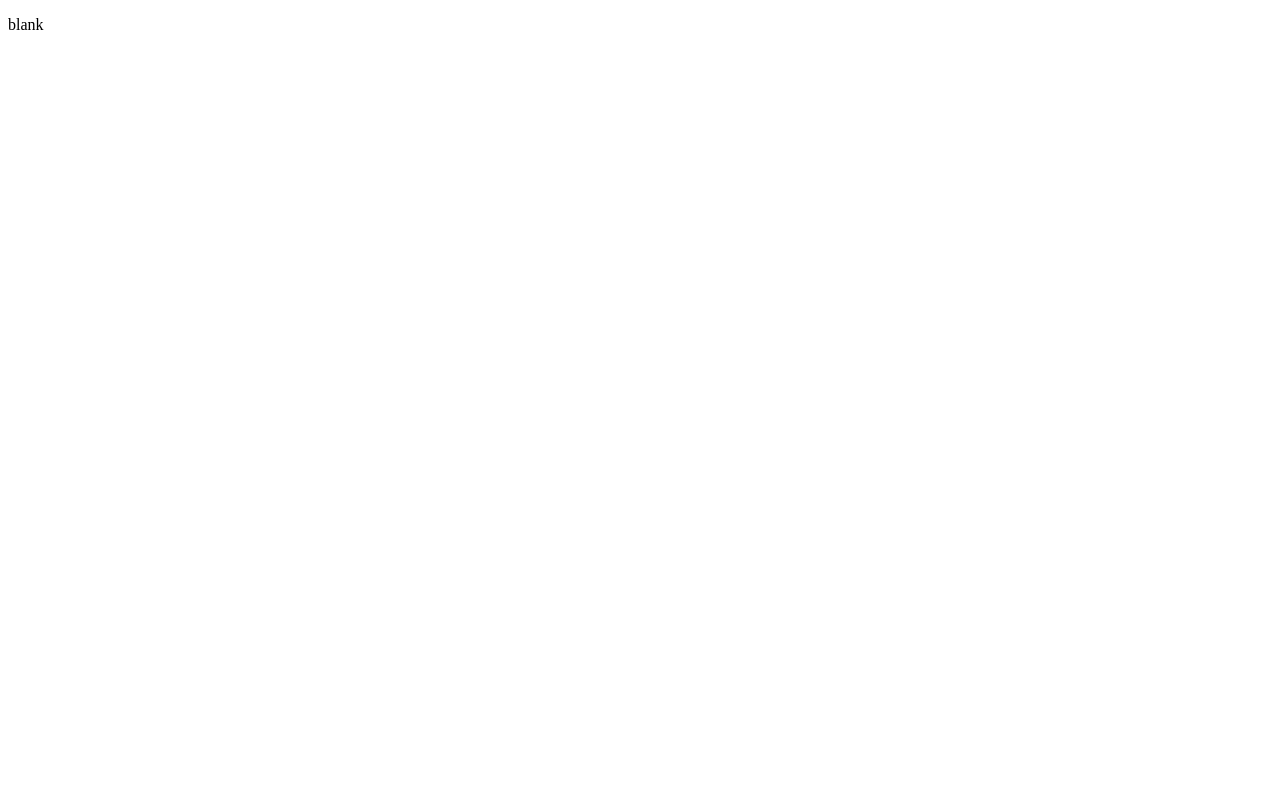
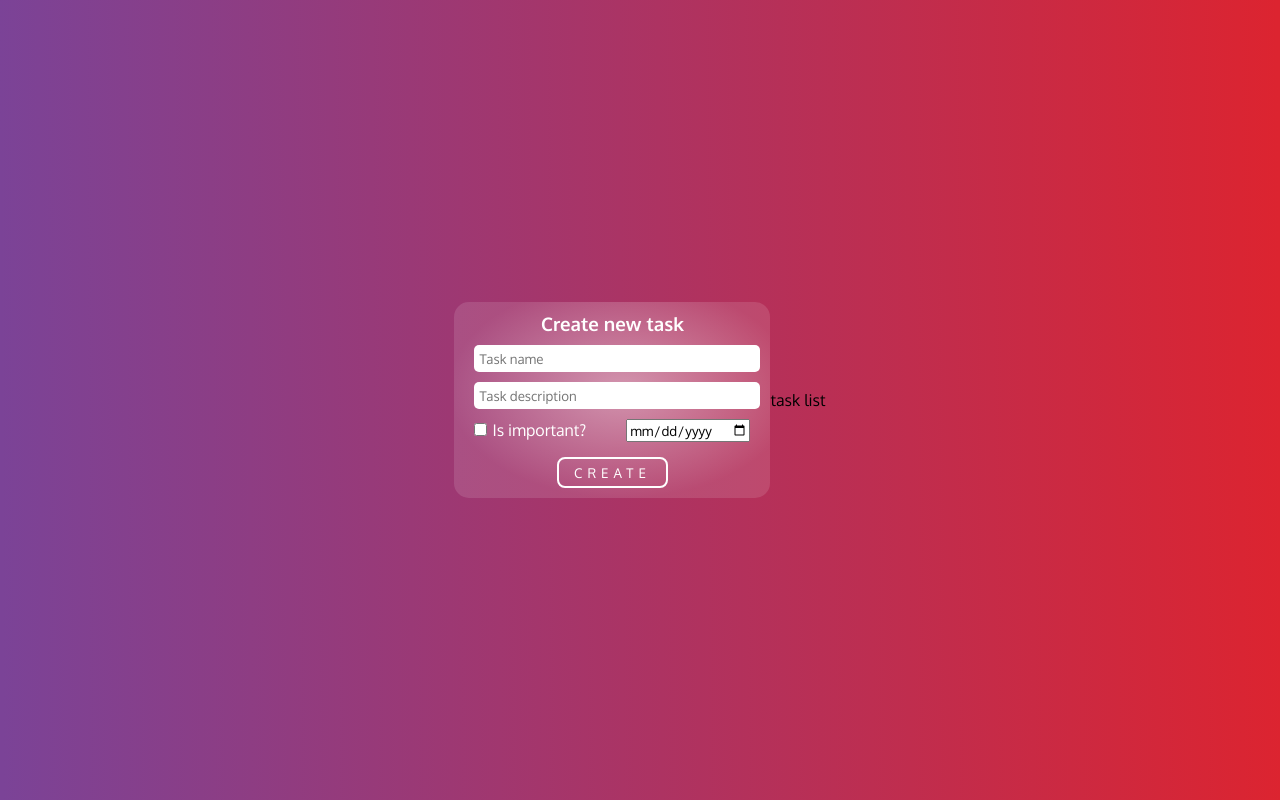
Before and after one commit to HiImRussel/to-do-app, a React (Create React App) app: page / in a window 1280 px wide. Built offline with nearby package versions, Linux system fonts and the light colour scheme.

Commit message:
Added create task section and store data in state and cookies

```diff
--- a/public/index.html
+++ b/public/index.html
@@ -8,6 +8,11 @@
       name="description"
       content="Web site created using create-react-app"
     />
+    <link rel="preconnect" href="https://fonts.gstatic.com" />
+    <link
+      href="https://fonts.googleapis.com/css2?family=Oxygen:wght@400;700&display=swap"
+      rel="stylesheet"
+    />
     <title>To do app</title>
   </head>
   <body>
--- a/src/App.js
+++ b/src/App.js
@@ -1,5 +1,14 @@
+import CreateNewTask from "./components/CreateTask";
+import TaskList from "./components/TaskList";
+import "./css/App.css";
+
 const App = () => {
-  return <p>blank</p>;
+  return (
+    <main>
+      <CreateNewTask />
+      <TaskList />
+    </main>
+  );
 };
 
 export default App;
--- /dev/null
+++ b/src/components/CreateTask.jsx
@@ -0,0 +1,90 @@
+import { useState, useEffect } from "react";
+
+import "../css/Form.css";
+
+const CreateNewTask = () => {
+  const [taskNameVelue, setTaskNameValue] = useState("");
+  const [taskDescriptionVelue, setTaskDescriptionValue] = useState("");
+  const [taskDate, setTaskDate] = useState("");
+  const [isImportant, setIsImportant] = useState(false);
+  const [tasks, setTasks] = useState();
+  const handleChange = (e) => {
+    switch (e.target.name) {
+      case "task-name":
+        setTaskNameValue(e.target.value);
+        break;
+      case "task-description":
+        setTaskDescriptionValue(e.target.value);
+        break;
+      case "important":
+        setIsImportant((prevValue) => !prevValue);
+        break;
+      case "date":
+        setTaskDate(e.target.value);
+        break;
+      default:
+        return null;
+    }
+  };
+
+  const handleSubmit = (e) => {
+    e.preventDefault();
+    const newTask = {
+      id: Math.floor(Math.random() * 999999999999),
+      name: taskNameVelue,
+      description: taskDescriptionVelue,
+      date: taskDate,
+      important: isImportant,
+    };
+    const tasks_to_save = [...tasks, JSON.stringify(newTask)];
+
+    document.cookie = JSON.stringify(tasks_to_save);
+    setTasks((prevValue) => [...prevValue, newTask]);
+  };
+
+  useEffect(() => {
+    if (document.cookie.length > 0) {
+      setTasks(JSON.parse(document.cookie));
+    }
+  }, []);
+  return (
+    <div className="tasks-bg">
+      <h3>Create new task</h3>
+      <form onSubmit={handleSubmit}>
+        <input
+          type="text"
+          name="task-name"
+          placeholder="Task name"
+          value={taskNameVelue}
+          onChange={handleChange}
+        />
+        <br />
+        <input
+          type="text"
+          name="task-description"
+          placeholder="Task description"
+          value={taskDescriptionVelue}
+          onChange={handleChange}
+        />
+        <br />
+        <input
+          type="checkbox"
+          name="important"
+          checked={isImportant}
+          onChange={handleChange}
+        />
+        <label>Is important?</label>
+        <input
+          type="date"
+          name="date"
+          value={taskDate}
+          onChange={handleChange}
+        />
+        <br />
+        <button type="submit">CREATE</button>
+      </form>
+    </div>
+  );
+};
+
+export default CreateNewTask;
--- /dev/null
+++ b/src/components/TaskList.jsx
@@ -0,0 +1,5 @@
+const TaskList = () => {
+  return <p>task list</p>;
+};
+
+export default TaskList;
--- /dev/null
+++ b/src/css/App.css
@@ -0,0 +1,14 @@
+* {
+  margin: 0px;
+  font-family: "Oxygen", sans-serif;
+}
+
+main {
+  background: linear-gradient(89.73deg, #7b4397 0.26%, #dc2430 99.8%);
+  width: 100vw;
+  height: 100vh;
+  display: flex;
+  justify-content: center;
+  flex-direction: row;
+  align-items: center;
+}
--- /dev/null
+++ b/src/css/Form.css
@@ -0,0 +1,57 @@
+.tasks-bg {
+  padding: 10px 20px;
+  background: radial-gradient(
+    55.2% 55.2% at 53.41% 44.8%,
+    rgba(255, 255, 255, 0.48) 0%,
+    rgba(255, 255, 255, 0.12) 100%
+  );
+  text-align: center;
+  color: white;
+  border-radius: 15px;
+}
+
+form input[type="text"] {
+  width: 100%;
+  border: 0px;
+  padding: 5px;
+  border-radius: 5px;
+}
+
+form input[type="text"]:focus {
+  outline: none;
+}
+
+form input {
+  margin-top: 10px;
+}
+
+form input[type="date"] {
+  margin-left: 40px;
+}
+
+form input[type="checkbox"] {
+  border: 0px;
+}
+
+form input[type="checkbox"]:focus {
+  outline: none;
+}
+
+form label {
+  margin-left: 5px;
+}
+
+form button {
+  margin-top: 15px;
+  letter-spacing: 5px;
+  background-color: transparent;
+  padding: 5px 15px;
+  border: 2px solid white;
+  color: white;
+  border-radius: 8px;
+  transition: all 0.2s ease-in-out;
+}
+
+form button:hover {
+  transform: scale(1.1);
+}
```
